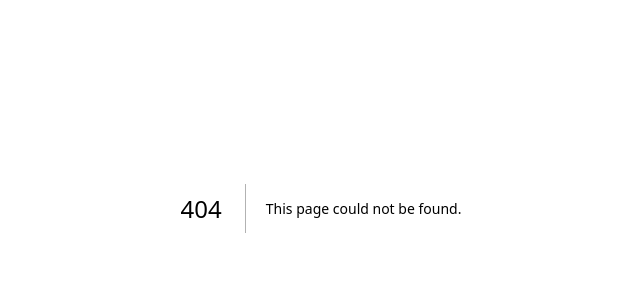
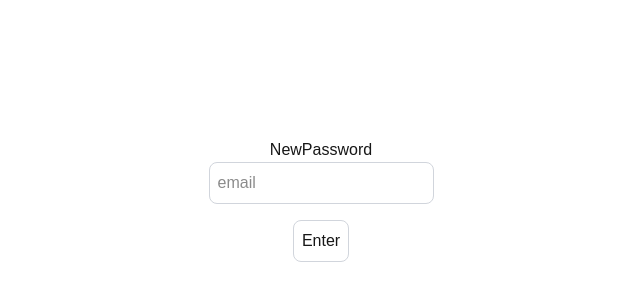
Before and after one commit to boykareal/full-stack-authentication-system, a Next.js app: page /ResetPassword in a window 1280 px wide. Before the commit this address had no page. Shown: the part 192-492 px from the top of the page, without its empty margins (319-959 px from the left). Built offline with nearby package versions, Linux system fonts and the light colour scheme.

Commit message:
add reset password functionality

```diff
--- /dev/null
+++ b/src/app/ResetPassword/page.tsx
@@ -0,0 +1,46 @@
+"use client"
+
+import axios from "axios";
+import React , { useState } from "react";
+export default function ResetPassword() {
+    const [Password, setPassword] = React.useState("");
+    const [message, setMessage] = useState("");
+    const [isError, setIsError] = useState(false);
+
+    const handleclick = async () => {
+      try {
+        const res = await axios.post("/api/users/ResetPassword", {Password});
+        console.log(res.data);
+        setIsError(false);
+        setMessage("password set succesfully");
+      } catch (error) {
+        setIsError(true);
+        console.error(error);
+      }
+    };
+
+    return (
+      <div>
+        <div className="flex flex-col min-h-screen justify-center items-center">
+          <label htmlFor="email">NewPassword</label>
+          <input
+            className="p-2 border border-gray-300 rounded-lg mb-4 focus:outline-none focus:border-gray-600"
+            id="email"
+            type="text"
+            value={Password}
+            onChange={(e) => setPassword(e.target.value)}
+            placeholder="email"
+          />
+          <button
+            className="p-2 border border-gray-300 rounded-lg mb-4 focus:outline-none focus:border-gray-600"
+            onClick={handleclick}
+          >
+            Enter
+          </button>
+          <p className={isError ? "text-red-500" : "text-green-500"}>
+            {message}
+          </p>
+        </div>
+      </div>
+    );
+}
--- /dev/null
+++ b/src/app/api/users/ResetPassword/route.ts
@@ -0,0 +1,8 @@
+import { NextRequest, NextResponse } from "next/server";
+import { forgotPassword } from "@/helpers/forgotpassword";
+import { connect } from "@/dbconfig/dbconfig";
+import { useState } from "react";
+
+export async function POST(req:NextRequest, res: NextResponse){
+    const [token, setToken] = useState("");
+}
--- a/src/app/login/page.tsx
+++ b/src/app/login/page.tsx
@@ -66,6 +66,7 @@ export default function LoginPage() {
       >
         Login
       </button>
+      <Link href="/forgotpassword">forgot password?</Link>
       <Link href="/signup">Visit Signup page</Link>
     </div>
   );
--- a/src/helpers/mailer.ts
+++ b/src/helpers/mailer.ts
@@ -15,9 +15,8 @@ export const sendEmail = async ({ email, emailType, userId }: any) => {
       await User.findByIdAndUpdate(userId, {
         forgotPasswordToken: hashedToken,
         forgotPasswordTokenExpiry: Date.now() + 3600000,
-      });
+      })
     }
-
     var transport = nodemailer.createTransport({
       host: "sandbox.smtp.mailtrap.io",
       port: 2525,
--- a/src/proxy.ts
+++ b/src/proxy.ts
@@ -4,7 +4,11 @@ import { NextRequest } from "next/server";
 export function proxy(request:NextRequest){
     const path = request.nextUrl.pathname
 
-    const isPublicPath = path === '/login' || path === '/signup' || path === '/verifyemail'
+    const isPublicPath =
+      path === "/login" ||
+      path === "/signup" ||
+      path === "/verifyemail" ||
+      path === `/forgotpassword`;
 
     const token = request.cookies.get('token')?.value || ''
 
@@ -24,6 +28,7 @@ export const config = {
         '/profile/:path*',
         '/login',
         '/signup',
-        '/verifyemail'
+        '/verifyemail',
+        '/forgotpassword'
     ],
 }
```
